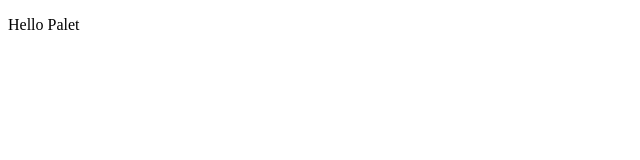
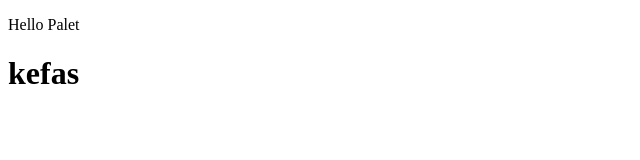
Before and after one commit to akuso6/classwork, a plain HTML site: page index.html in a window 1280 px wide. Shown: the whole page, without its empty margins (0-640 px from the left). Drawn offline with Linux system fonts and the light colour scheme.

Commit message:
Aded a header

```diff
--- a/index.html
+++ b/index.html
@@ -7,5 +7,8 @@
 </head>
 <body>
     <p>Hello Palet</p>
+    <div>
+        <h1>kefas</h1>
+    </div>
 </body>
 </html>
```
